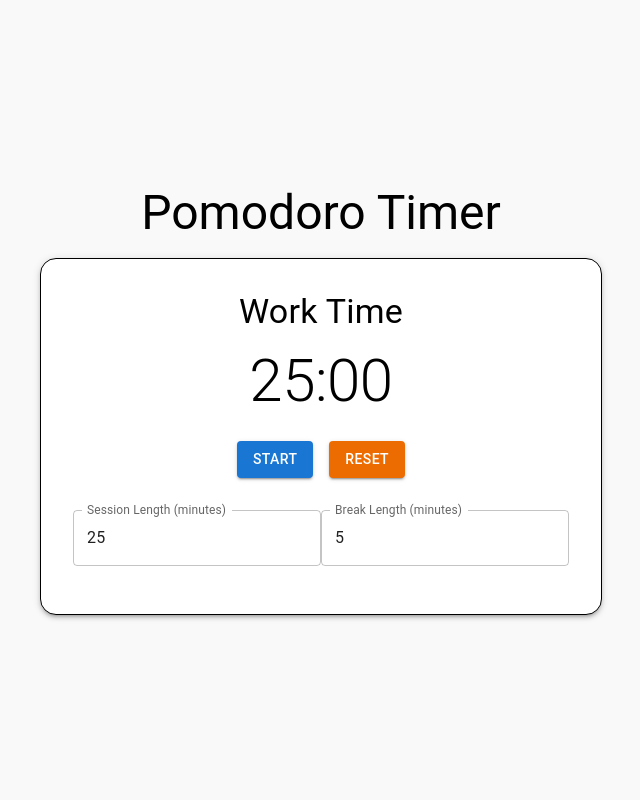
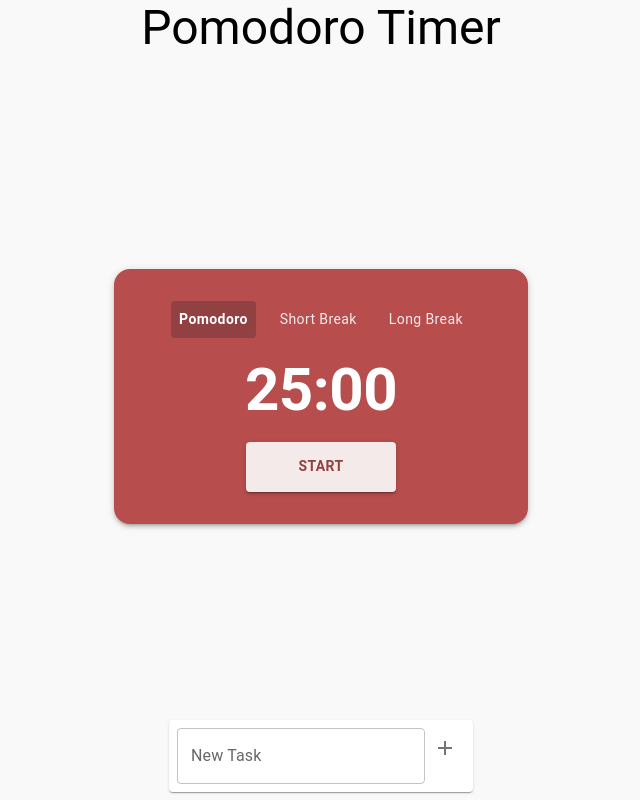
Before and after one commit to muntaqam/pomodoro, a React (Create React App) app: page / in a window 1280 px wide. Shown: the whole page, without its empty margins (319-959 px from the left). Built offline with nearby package versions, Linux system fonts and the light colour scheme.

Commit message:
refined the ui , Added dialough box setting, implemented short and long breaks

```diff
--- a/package.json
+++ b/package.json
@@ -5,12 +5,14 @@
   "dependencies": {
     "@emotion/react": "^11.13.3",
     "@emotion/styled": "^11.13.0",
+    "@mui/icons-material": "^6.1.2",
     "@mui/material": "^6.1.2",
     "@testing-library/jest-dom": "^5.17.0",
     "@testing-library/react": "^13.4.0",
     "@testing-library/user-event": "^13.5.0",
     "ajv": "^6.12.6",
     "ajv-keywords": "^3.5.2",
+    "axios": "^1.7.7",
     "react": "^18.3.1",
     "react-dom": "^18.3.1",
     "react-scripts": "5.0.1",
--- a/src/App.js
+++ b/src/App.js
@@ -1,7 +1,8 @@
 import React from 'react';
-import { Box, Typography, Button } from '@mui/material';
+import { Box, Typography } from '@mui/material';
 import './App.css';
 import Timer from './components/Timer';
+import TaskManager from './components/TaskManager';
 
 function App() {
   return (
@@ -15,12 +16,11 @@ function App() {
     >
 
 
-     <Typography variant="h3" gutterBottom>
+      <Typography variant="h3" gutterBottom>
         Pomodoro Timer
       </Typography>
-      <Timer/>
-
-
+      <Timer />
+      <TaskManager />
     </Box>
   );
 }
--- /dev/null
+++ b/src/components/TaskManager.js
@@ -0,0 +1,68 @@
+import React, { useState } from 'react';
+import { Box, Card, TextField, IconButton } from '@mui/material';
+import AddIcon from '@mui/icons-material/Add';
+import DeleteIcon from '@mui/icons-material/Delete';
+
+
+function TaskManager() {
+
+    const [tasks, setTasks] = useState([]);
+    const [newTask, setNewTask] = useState('');
+
+    const addTask = () => {
+        if (newTask.trim() === ('')) {
+            return
+        }
+
+        setTasks([...tasks, { name: newTask, completedPomodoros: 0, totalPomodoros: 1 }]);
+        setNewTask('');
+    };
+
+
+    const removeTask = (index) => {
+        const updatedTasks = [...tasks];
+        updatedTasks.splice(index, 1);
+        setTasks(updatedTasks);
+
+    };
+
+    return (
+        <div>
+            <Box display="flex"
+                flexDirection="column"
+                justifyContent="space-between"
+                gap={2}>
+                <Card sx={{ p: 1, mb: 1 }}>
+                    <TextField
+                        label="New Task"
+                        value={newTask}
+                        onChange={(e) => setNewTask(e.target.value)}
+                    />
+
+                    <IconButton onClick={addTask}>
+                        <AddIcon />
+                    </IconButton>
+
+
+
+
+                </Card>
+
+                {tasks.map((task, index) => (
+                    <Card sx={{ p: 1, mb: 1, display: 'flex', alignItems: 'center', justifyContent: 'space-between' }} key={index}>
+                        <div>{task.name}</div>
+                        <IconButton onClick={() => removeTask(index)}>
+                            <DeleteIcon />
+                        </IconButton>
+                    </Card>
+                ))}
+
+            </Box>
+        </div>
+    );
+
+
+
+}
+
+export default TaskManager;
--- a/src/components/Timer.js
+++ b/src/components/Timer.js
@@ -1,13 +1,29 @@
-import React, { useState, useEffect } from 'react';
-import { Box, Typography, Button, TextField } from '@mui/material';
-
+import React, { useState, useEffect, useCallback } from 'react';
+import { Box, Typography, Button, IconButton } from '@mui/material';
+import { Settings as SettingsIcon } from '@mui/icons-material';
 
 const Timer = () => {
-  const [seconds, setSeconds] = useState(1500); // 25 minutes in seconds
+  const [seconds, setSeconds] = useState(1500); // 25 min in seconds
   const [isActive, setIsActive] = useState(false);
-  const [sessionMinutes, setSessionMinutes] = useState(25);
-  const [breakMinutes, setBreakMinutes] = useState(5);
-  const [isBreak, setIsBreak] = useState(false);
+  const [activeTab, setActiveTab] = useState('pomodoro');
+  const [sessionMinutes] = useState(25);
+  const [shortBreakMinutes] = useState(5);
+  const [longBreakMinutes] = useState(15);
+
+  const toggle = () => {
+    setIsActive(!isActive);
+  };
+
+  const reset = () => {
+    if (activeTab === 'pomodoro') {
+      setSeconds(sessionMinutes * 60);
+    } else if (activeTab === 'shortBreak') {
+      setSeconds(shortBreakMinutes * 60);
+    } else if (activeTab === 'longBreak') {
+      setSeconds(longBreakMinutes * 60);
+    }
+    setIsActive(false);
+  };
 
   useEffect(() => {
     let interval = null;
@@ -15,39 +31,25 @@ const Timer = () => {
       interval = setInterval(() => {
         setSeconds((prevSeconds) => prevSeconds - 1);
       }, 1000);
-    } else if (seconds === 0 && isActive) {
+    } else if (seconds === 0) {
       clearInterval(interval);
-      toggleBreak();
+      setIsActive(false);
     } else {
       clearInterval(interval);
     }
     return () => clearInterval(interval);
   }, [isActive, seconds]);
 
-  const toggle = () => {
-    setIsActive(!isActive);
-  };
-
-  const reset = () => {
+  const handleTabChange = (tab) => {
+    setActiveTab(tab);
+    setIsActive(false);
+    if (tab === 'pomodoro') {
       setSeconds(sessionMinutes * 60);
-    setIsActive(false);
-    setIsBreak(false);
-  };
-
-  const handleSessionChange = (e) => {
-    setSessionMinutes(e.target.value);
-    if (!isBreak) {
-      setSeconds(e.target.value * 60);
+    } else if (tab === 'shortBreak') {
+      setSeconds(shortBreakMinutes * 60);
+    } else if (tab === 'longBreak') {
+      setSeconds(longBreakMinutes * 60);
     }
-  };
-
-  const handleBreakChange = (e) => {
-    setBreakMinutes(e.target.value);
-  };
-
-  const toggleBreak = () => {
-    setIsBreak(!isBreak);
-    setSeconds(isBreak ? sessionMinutes * 60 : breakMinutes * 60);
   };
 
   return (
@@ -57,47 +59,68 @@ const Timer = () => {
       alignItems="center"
       justifyContent="center"
       padding={4}
-      border={1}
+      bgcolor="#b74d4d" // Red color background
       borderRadius={4}
-      bgcolor="white"
+      width="350px"
       boxShadow={3}
+      margin="auto"
     >
-      <Typography variant="h4" gutterBottom>
-        {isBreak ? 'Break Time' : 'Work Time'}
-      </Typography>
-      <Typography variant="h2">
+      <Box display="flex" justifyContent="center" gap={2} mb={2}>
+        <Button
+          variant="text"
+          onClick={() => handleTabChange('pomodoro')}
+          sx={{
+            color: activeTab === 'pomodoro' ? 'white' : '#f5eaea',
+            backgroundColor: activeTab === 'pomodoro' ? '#914141' : 'transparent',
+            fontWeight: activeTab === 'pomodoro' ? 'bold' : 'normal',
+            textTransform: 'none',
+          }}
+        >
+          Pomodoro
+        </Button>
+        <Button
+          variant="text"
+          onClick={() => handleTabChange('shortBreak')}
+          sx={{
+            color: activeTab === 'shortBreak' ? 'white' : '#f5eaea',
+            backgroundColor: activeTab === 'shortBreak' ? '#914141' : 'transparent',
+            fontWeight: activeTab === 'shortBreak' ? 'bold' : 'normal',
+            textTransform: 'none',
+          }}
+        >
+          Short Break
+        </Button>
+        <Button
+          variant="text"
+          onClick={() => handleTabChange('longBreak')}
+          sx={{
+            color: activeTab === 'longBreak' ? 'white' : '#f5eaea',
+            backgroundColor: activeTab === 'longBreak' ? '#914141' : 'transparent',
+            fontWeight: activeTab === 'longBreak' ? 'bold' : 'normal',
+            textTransform: 'none',
+          }}
+        >
+          Long Break
+        </Button>
+      </Box>
+      <Typography variant="h2" color="white" sx={{ fontWeight: 'bold', mb: 2 }}>
         {Math.floor(seconds / 60)}:{seconds % 60 < 10 ? `0${seconds % 60}` : seconds % 60}
       </Typography>
-      <Box mt={3}>
       <Button
         onClick={toggle}
         variant="contained"
-          color={isActive ? 'secondary' : 'primary'}
-          sx={{ mr: 2 }}
+        color="inherit"
+        sx={{
+          backgroundColor: '#f5eaea',
+          color: '#914141',
+          fontWeight: 'bold',
+          textTransform: 'uppercase',
+          width: '150px',
+          height: '50px',
+        }}
       >
         {isActive ? 'Pause' : 'Start'}
       </Button>
-        <Button onClick={reset} variant="contained" color="warning">
-          Reset
-        </Button>
-      </Box>
-      <Box mt={4}>
-        <TextField
-          label="Session Length (minutes)"
-          type="number"
-          value={sessionMinutes}
-          onChange={handleSessionChange}
-          variant="outlined"
-          sx={{ mb: 2 }}
-        />
-        <TextField
-          label="Break Length (minutes)"
-          type="number"
-          value={breakMinutes}
-          onChange={handleBreakChange}
-          variant="outlined"
-        />
-      </Box>
     </Box>
   );
 };
```
Also changed, not shown: src/api.js (added, +39 -0 lines), src/components/Login.js (added, +43 -0 lines), src/components/Register.js (added, +49 -0 lines), 1 other file (tests, documents, lock files or other folders). Lines whose indentation alone changed are shown as unchanged.
